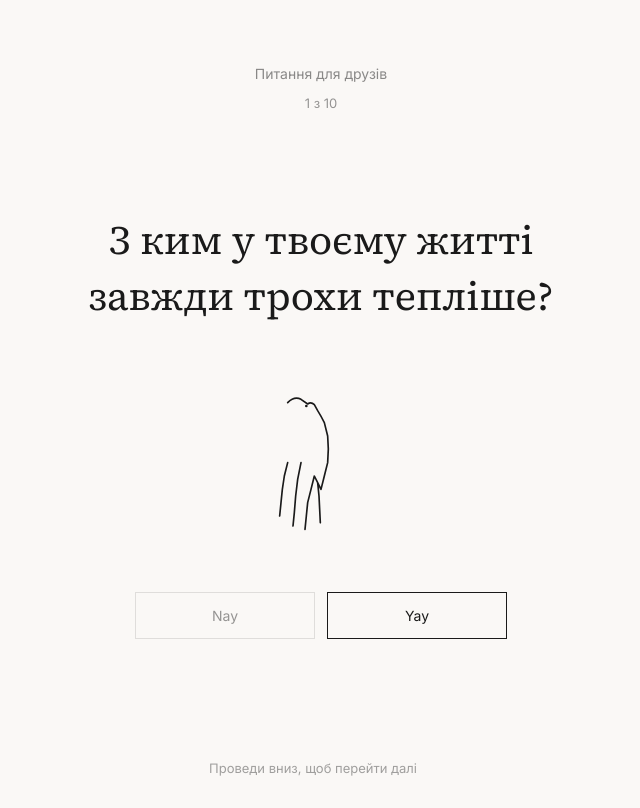
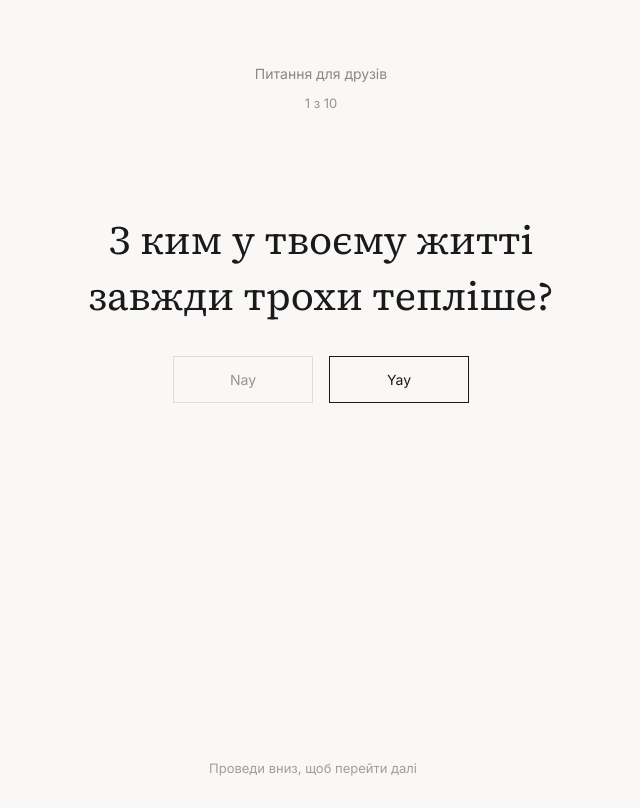
Before and after one commit to Kok0Lok0/conversation-ua, a website: page index.html in a window 1280 px wide. Shown: the whole page, without its empty margins (327-967 px from the left). Drawn offline with nearby package versions, Linux system fonts and the light colour scheme.

Commit message:
Update index.html

```diff
--- a/index.html
+++ b/index.html
@@ -111,25 +111,24 @@ html, body {
 
 .actions {
   display: flex;
-  gap: 12px;
+  gap: 16px;
   justify-content: center;
+  align-items: center;
   width: 100%;
-  max-width: 400px;
-  padding: 0 20px;
-  margin: 0 auto;
+  margin: 0;
+  padding: 0;
 }
 
 .action-button {
   font-family: 'Inter', sans-serif;
   font-size: 0.875rem;
   font-weight: 400;
-  padding: 14px 28px;
+  padding: 14px 0;
   border: 1px solid rgba(26, 26, 26, 0.15);
   background: transparent;
   cursor: pointer;
   transition: all 200ms ease;
-  flex: 1;
-  max-width: 180px;
+  width: 140px;
 }
 
 .action-button.skip {
@@ -680,12 +679,6 @@ ${exampleQuestions.map(q => `- ${q}`).join('\n')}` : ''}
                 {currentQuestion?.text}
               </div>
 
-              <div
-                className="horse-illustration"
-                key={currentIndex}
-                dangerouslySetInnerHTML={{ __html: horses[horseIndex] }}
-              />
-
               <div className="actions">
                 <button
                   className="action-button skip"
```
